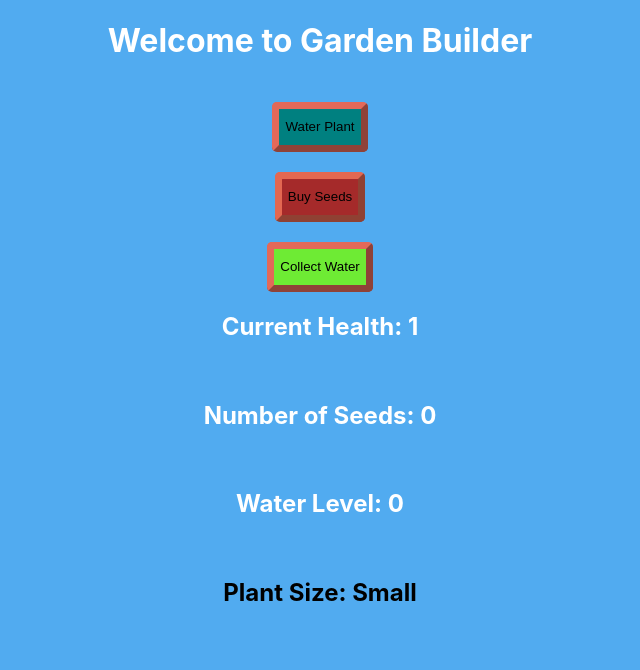
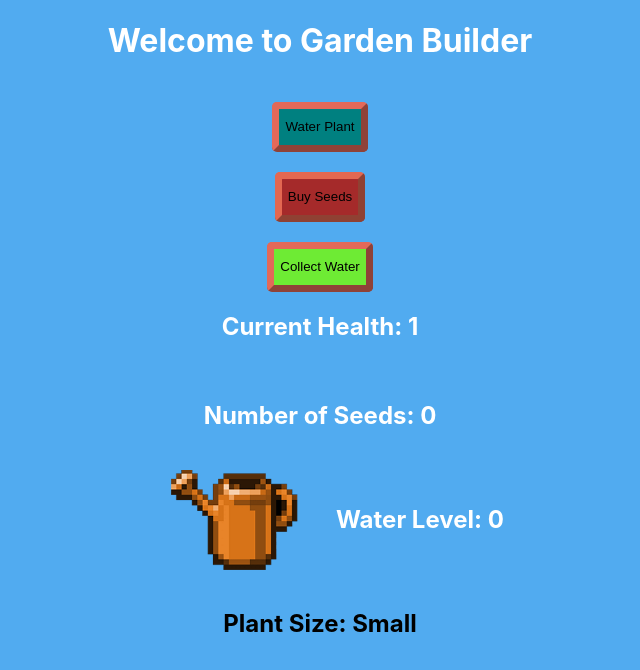
Before and after one commit to kaiqichee/CS555-group-project, a React (Create React App) app in the folder ferret-friends/: page / in a window 1280 px wide. Shown: the top 670 px of the page, without its empty margins (320-960 px from the left). Built offline with nearby package versions, Linux system fonts and the light colour scheme.

Commit message:
Add watering pot

```diff
--- a/ferret-friends/src/App.js
+++ b/ferret-friends/src/App.js
@@ -1,5 +1,7 @@
 import "./App.css";
 import { useState } from "react";
+import {ReactComponent as EmptyWateringCan} from './assets/empty_can.svg';
+import {ReactComponent as FullWateringCan} from './assets/full_can.svg';
 // For testing  if the plant is fully grown and seeing a positive quote we check if curren thealth is more than 10 .
 // And also total plants will apper and be upgraded
 
@@ -103,7 +105,10 @@ function App() {
         <br />
         <h2 style={{ color: "white" }}>Number of Seeds: {seeds}</h2>
         <br />
-        <h2 style={{ color: "white" }}>Water Level: {water_level}</h2>
+        <div style={{display: "flex", alignItems:"center", justifyContent: "center"}}>
+          {water_level > 0 ? <FullWateringCan style={{height:"100px"}}/> : <EmptyWateringCan style={{height:"100px"}}/>}
+          <h2 style={{ color: "white" }}>Water Level: {water_level}</h2>
+        </div>
         <br />
         <h2 style={{ color: "p" }}>Plant Size: {returnSize(health)}</h2>
 
```
Also changed, not shown: ferret-friends/src/assets/empty_can.svg (added), ferret-friends/src/assets/full_can.svg (added).
